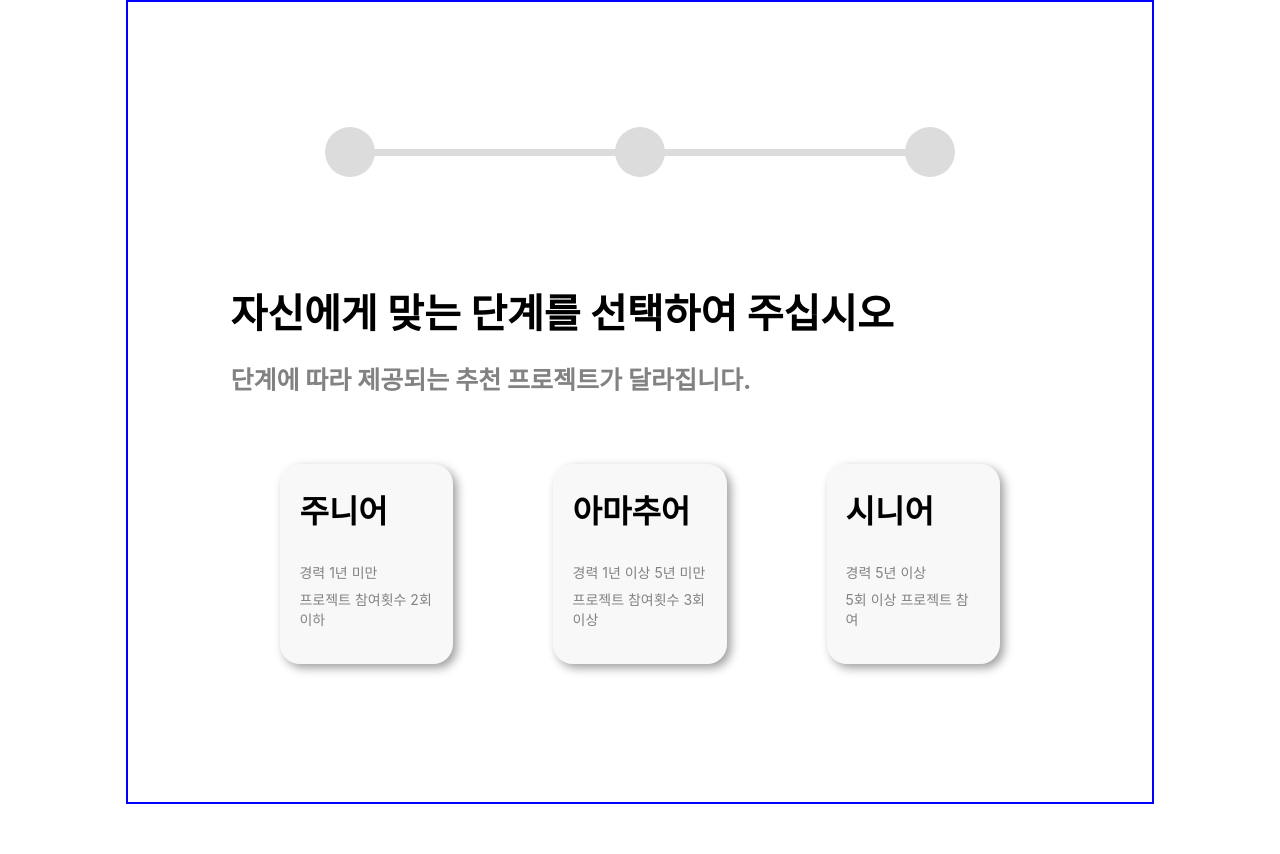
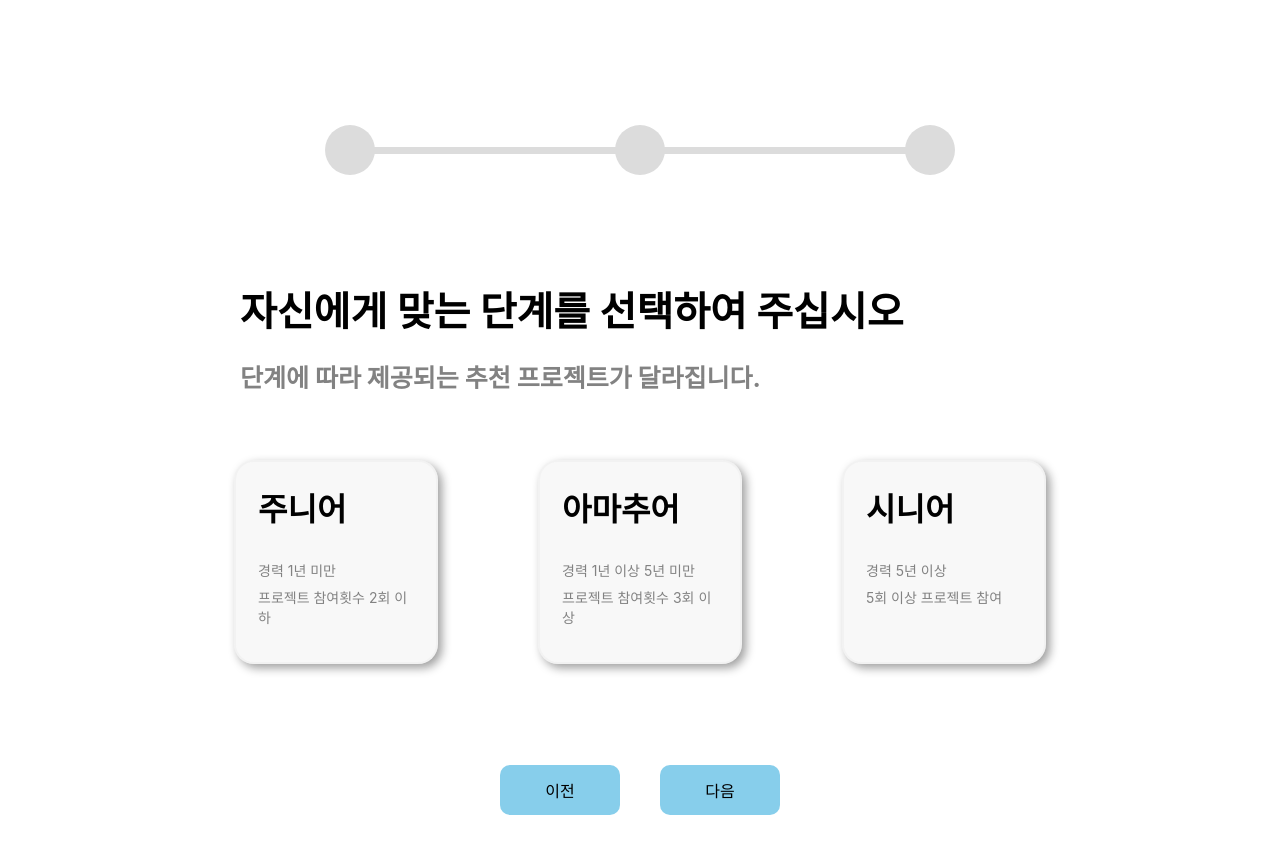
Before and after one commit to daeseopk/JuniorShip-Front, a React (Create React App) app: page /SignUp in a window 1280 px wide. Shown: the top 854 px of the page. Built offline with nearby package versions, Linux system fonts and the light colour scheme; what quill-image-resize-module-react would draw is missing.

Commit message:
2022/06/19

```diff
--- a/src/App.css
+++ b/src/App.css
@@ -1,6 +1,6 @@
 .App {
    width: 100vw;
-   height: 1200px;
+   height: 100vh;
    display: flex;
    justify-content: center;
    text-align: center;
--- /dev/null
+++ b/src/Components/SignUp/Btn.js
@@ -0,0 +1,26 @@
+import React from "react";
+import styles from "./Btn.module.css";
+
+export default function Btn({ setStatus, status, select }) {
+   const onClickBtn = (e) => {
+      if (select) {
+         if (e.target.id === "prev") {
+            if (status === 0) return;
+            else setStatus(status - 1);
+         } else if (e.target.id === "next") {
+            if (status === 4) return;
+            else setStatus(status + 1);
+         }
+      } else alert("단계를 먼저 선택해 주세요. (임시 팝업)");
+   };
+   return (
+      <div className={styles.BtnContainer}>
+         <div id="prev" onClick={onClickBtn} className={styles.Btn}>
+            이전
+         </div>
+         <div id="next" onClick={onClickBtn} className={styles.Btn}>
+            다음
+         </div>
+      </div>
+   );
+}
--- /dev/null
+++ b/src/Components/SignUp/Btn.module.css
@@ -0,0 +1,21 @@
+.BtnContainer {
+   display: flex;
+   align-items: center;
+   justify-content: center;
+   left: 50%;
+   transform: translate(-50%, 0);
+   position: relative;
+   width: fit-content;
+   height: 100px;
+}
+.Btn {
+   display: flex;
+   width: 120px;
+   height: 50px;
+   background-color: skyblue;
+   border-radius: 10px;
+   margin-right: 20px;
+   margin-left: 20px;
+   align-items: center;
+   justify-content: center;
+}
--- a/src/Components/SignUp/Cards.js
+++ b/src/Components/SignUp/Cards.js
@@ -8,15 +8,14 @@ const Card = styled.div`
    align-items: center;
    width: 200px;
    height: 200px;
-   margin-right: 50px;
-   margin-left: 50px;
+   margin-right: ${(prop) => prop.marginRight};
    text-align: left;
    background-color: rgba(220, 220, 220, 0.2);
    border-radius: 20px;
    border: ${(prop) => prop.border};
    box-shadow: 4px 4px 10px 0 rgba(16, 16, 16, 0.4);
    cursor: pointer;
-   transition: 0.3s ease all;
+   transition: 0.4s ease all;
    &:hover {
       transform: scale(1.1);
       box-shadow: 15px 15px 20px 0 rgba(16, 16, 16, 0.4);
@@ -32,21 +31,26 @@ export default function Cards({
    border,
    setBorder,
 }) {
-   const defaultBorder = [
+   var defaultBorder = [
       "2px solid rgba(220, 220, 220, 0.2)",
       "2px solid rgba(220, 220, 220, 0.2)",
       "2px solid rgba(220, 220, 220, 0.2)",
    ];
+
    const onClick_Card = (e) => {
       setSelect(e.target.id);
       var border_ = defaultBorder;
       border_[e.target.id] = "2px solid blue";
       setBorder(border_);
    };
-   console.log(border);
+
    return (
-      // TODO id 상속 하는 방법 찾기
-      <Card onClick={onClick_Card} id={id} border={border[id]}>
+      // TODO 이벤트 상속하는 방법 찾기
+      <Card
+         marginRight={parseInt(id) === 2 ? "0px" : "100px"}
+         onClick={onClick_Card}
+         id={id}
+         border={border[id]}>
          <div id={id} className={styles.CardBodyWrapper}>
             <h1 id={id}>{title}</h1>
             <p id={id}>{subtitle[0]}</p>
--- a/src/Components/SignUp/SignUpBody.module.css
+++ b/src/Components/SignUp/SignUpBody.module.css
@@ -8,6 +8,8 @@
    width: 800px;
    height: 100px;
    text-align: left;
+   left: 50%;
+   transform: translate(-50%, 0);
 }
 .TitleWrapper h1 {
    font-size: 40px;
@@ -25,8 +27,10 @@
    justify-content: center;
    align-items: center;
    top: 22%;
-   width: 100%;
+   width: fit-content;
    height: 220px;
+   left: 50%;
+   transform: translate(-50%, 0);
 }
 .CardBodyWrapper {
    width: 78%;
--- a/src/Components/SignUp/SignUpBody.js
+++ b/src/Components/SignUp/SignUpOne.js
@@ -11,14 +11,18 @@ const SignUpContainer = styled.div`
    left: ${(prop) => prop.left};
    width: 100%;
    height: 75%;
-   transition: 1s ease all;
+   transition: 0.8s ease all;
 `;
 
-export default function SignUpBody({ setSelect }) {
-   const [border, setBorder] = useState(["none", "none", "none"]);
+export default function SignUpBody({ setSelect, status }) {
+   const [border, setBorder] = useState([
+      "2px solid rgba(220, 220, 220, 0.2)",
+      "2px solid rgba(220, 220, 220, 0.2)",
+      "2px solid rgba(220, 220, 220, 0.2)",
+   ]);
    return (
       //페이지 전환 시 left -100%
-      <SignUpContainer left="0%">
+      <SignUpContainer left={status === 0 ? "0%" : "-100%"}>
          <div className={styles.SignUpBodyWrapper}>
             <div className={styles.TitleWrapper}>
                <h1>자신에게 맞는 단계를 선택하여 주십시오</h1>
--- a/src/Routes/SignUp/SignUp.js
+++ b/src/Routes/SignUp/SignUp.js
@@ -1,16 +1,19 @@
 import { React, useState } from "react";
+import styles from "./SignUp.module.css";
 import ProgressBar from "../../Components/SignUp/ProgressBar";
-import SignUpBody from "../../Components/SignUp/SignUpBody";
-import styles from "./SignUp.module.css";
+import SignUpOne from "../../Components/SignUp/SignUpOne";
+import Btn from "../../Components/SignUp/Btn";
 
 export default function SignUp() {
    const [status, setStatus] = useState(0);
    const [select, setSelect] = useState(); // 주니어 아마추어 시니어
+
    return (
       <div className={styles.Container}>
          <div className={styles.SignUpContainer}>
             <ProgressBar status={status} setStatus={setStatus} />
-            <SignUpBody setSelect={setSelect} />
+            <SignUpOne setSelect={setSelect} status={status} />
+            <Btn setStatus={setStatus} status={status} select={select} />
          </div>
       </div>
    );
--- a/src/Routes/SignUp/SignUp.module.css
+++ b/src/Routes/SignUp/SignUp.module.css
@@ -1,6 +1,6 @@
 .Container {
    display: flex;
-   width: 100%;
+   width: 1920px;
    height: 100vh;
    justify-content: center;
 }
@@ -8,6 +8,6 @@
    display: block;
    justify-content: center;
    width: 80%;
+   min-width: 1150px;
    height: 100%;
-   border: 2px solid blue;
 }
```
